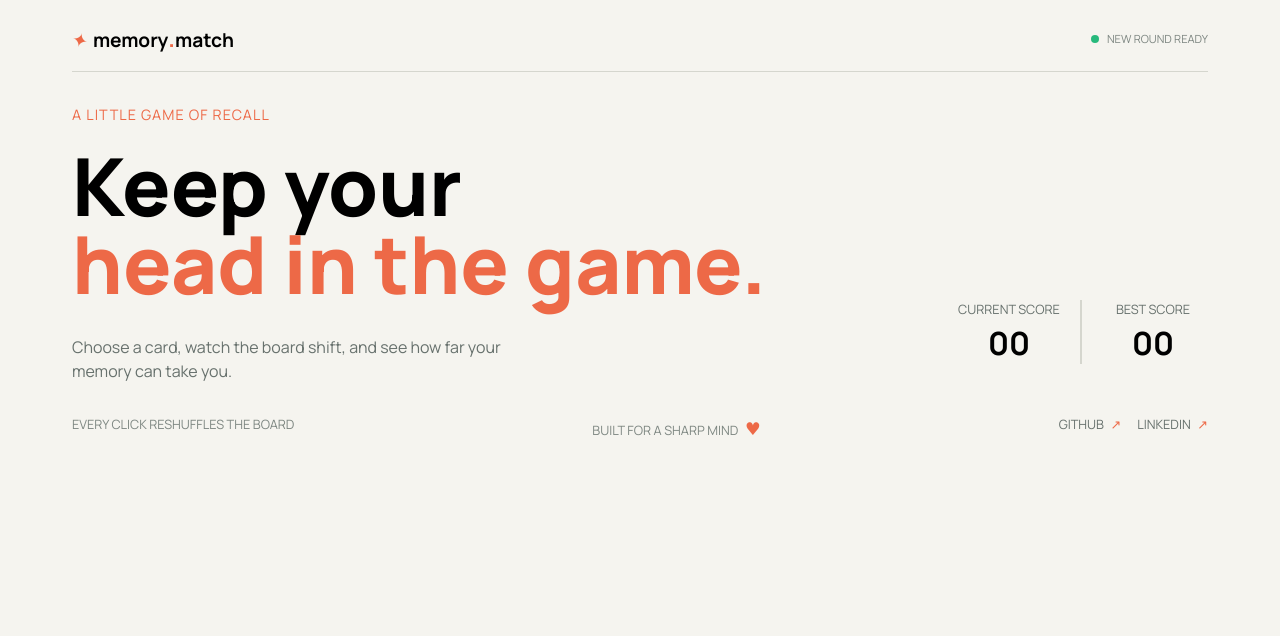
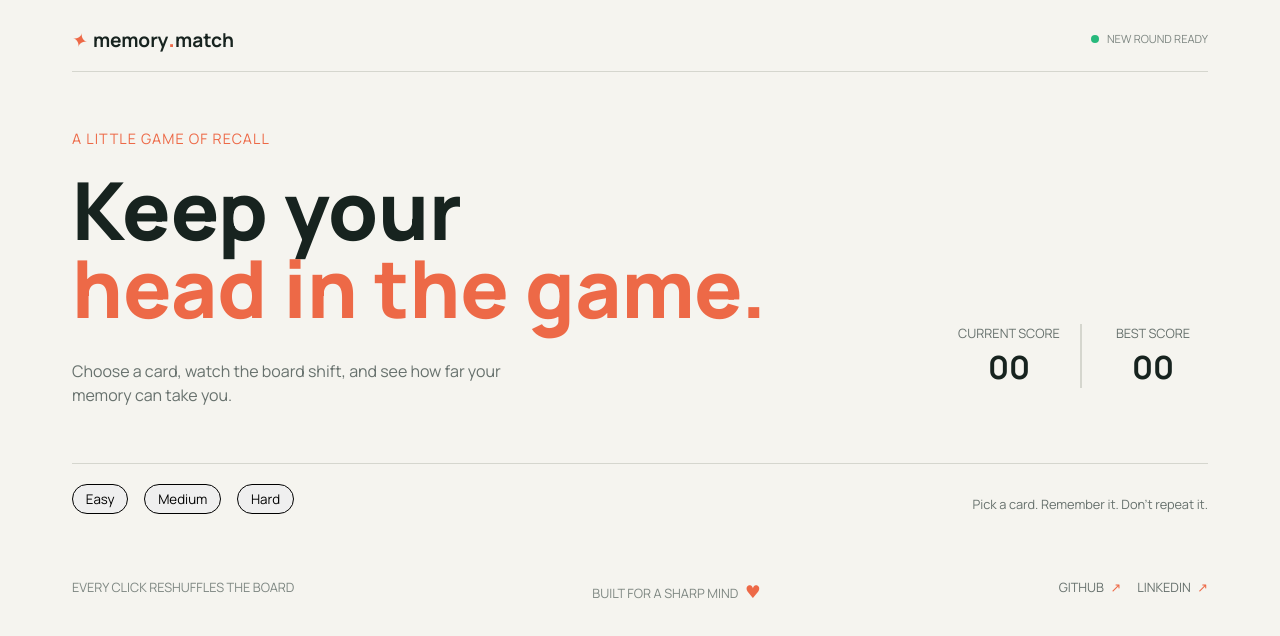
Before and after one commit to midhin11/memory-card, a React (Vite) app: page / in a window 1280 px wide. Shown: the top 636 px of the page. Built offline with nearby package versions, Linux system fonts and the light colour scheme; a web font is replaced by a local one.

Commit message:
Create and style game toolbar section in game area

```diff
--- a/src/App.css
+++ b/src/App.css
@@ -1,13 +1,16 @@
 body {
   padding: 0 4rem;
   background-color: rgb(245, 244, 239);
+  color: var(--black);
 }
 
 :root {
+  --black: rgb(23, 35, 31);
   --gray-primary: rgb(103, 113, 109);
   --gray-secondary: rgb(126, 135, 130);
   --gray-tertiary: rgb(147, 155, 150);
   --orange: rgb(237, 105, 71);
+  --border-seperator: rgb(213, 214, 206);
 }
 
 /* ----------- HEADER ----------- */
@@ -16,7 +19,7 @@ header {
   display: flex;
   justify-content: space-between;
   padding: 1rem 0;
-  border-bottom: 1px solid rgb(213, 214, 206);
+  border-bottom: 1px solid var(--border-seperator);
   align-items: center;
 }
 
@@ -58,7 +61,8 @@ header {
 .hero {
   display: flex;
   justify-content: space-between;
-  padding: 2rem 0;
+  padding: 3.5rem 0;
+  border-bottom: 1px solid var(--border-seperator);
 }
 
 .recall {
@@ -114,6 +118,33 @@ h1 span {
 
 /* ----------- GAME AREA ----------- */
 
+.game-area {
+  padding-top: 1.25rem;
+}
+
+.game-tools {
+  display: flex;
+  justify-content: space-between;
+  color: var(--gray-primary);
+  margin-bottom: 1.5rem;
+  align-items: flex-end;
+}
+
+.difficulty {
+  display: flex;
+  gap: 1rem;
+}
+
+.difficulty > * {
+  border: 1px solid black;
+  border-radius: 1rem;
+  padding: 0.3rem 0.8rem;
+  cursor: pointer;
+}
+
+.hint {
+  font-size: 0.8rem;
+}
 
 /* ----------- FOOTER ----------- */
 
@@ -123,6 +154,7 @@ h1 span {
   font-size: 0.8rem;
   text-transform: uppercase;
   color: var(--gray-secondary);
+  padding: 2.5rem 0 1.5rem 0;
 }
 
 .footer-credit b {
@@ -140,6 +172,7 @@ h1 span {
 .footer-links a {
   text-decoration: none;
   color: var(--gray-primary);
+  transition: color 0.3s ease;
 }
 
 .footer-links a:hover {
--- a/src/Components/GamePage.jsx
+++ b/src/Components/GamePage.jsx
@@ -10,7 +10,22 @@ export default function GamePage() {
 }
 
 function GameArea() {
+  return(
+    <section className="game-area">
+      <div className="game-tools">
+        <div className="difficulty">
+          <button>Easy</button>
+          <button>Medium</button>
+          <button>Hard</button>
+        </div>
+        <div className="hint">Pick a card. Remember it. Don't repeat it.</div>
+      </div>
 
+      <div className="card-grid">
+
+      </div>
+    </section>
+  )
 }
 
 function Footer() {
```
